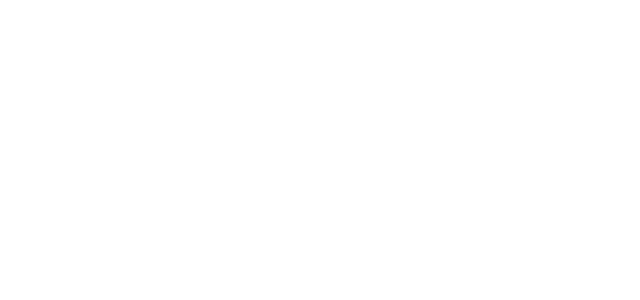
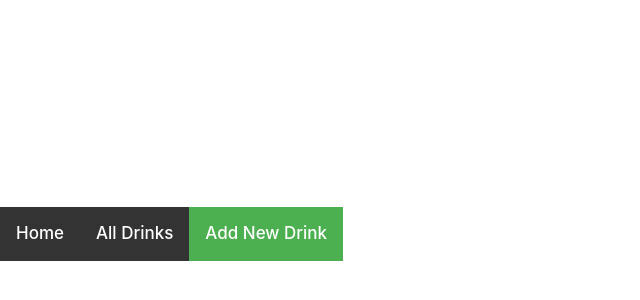
Before and after one commit to garycason/Gary-Drinks-Capstone, a React (Vite) app: page /add-drink in a window 1280 px wide. Before the commit this address had no page. Shown: the part 166-466 px from the top of the page, without its empty margins (0-640 px from the left). Built offline with nearby package versions, Linux system fonts and the light colour scheme.

Commit message:
added some navbar functionality

```diff
--- a/src/App.jsx
+++ b/src/App.jsx
@@ -1,20 +1,22 @@
 // src/App.jsx
-import HomePage from './components/HomePage/HomePage';
 
-import { BrowserRouter as Router, Route, Routes } from 'react-router-dom';
-import DrinkListPage from './components/DrinkListPage/DrinkListPage';
-// Import other components you might route to
+import { BrowserRouter as Router, Routes, Route } from 'react-router-dom'
+import NavBar from './components/NavBar/Navbar'
+import HomePage from './components/HomePage/HomePage'
+import DrinkListPage from './components/DrinkListPage/DrinkListPage'
+
 
 const App = () => {
   return (
     <Router>
+      <NavBar />
       <Routes>
-        <Route path="/" element={<HomePage />} /> {/* Add your home page component here */}
+        <Route path="/" element={<HomePage />} />
         <Route path="/drinks" element={<DrinkListPage />} />
-        {/* Add other routes as needed */}
+        {/* ... other routes */}
       </Routes>
     </Router>
-  );
-};
+  )
+}
 
-export default App;
+export default App
--- a/src/components/NavBar/NavBar.css
+++ b/src/components/NavBar/NavBar.css
@@ -0,0 +1,25 @@
+/* src/components/NavBar/NavBar.css */
+.navbar {
+    background-color: #333;
+    overflow: hidden;
+  }
+
+  .navbar a {
+    float: left;
+    display: block;
+    color: white;
+    text-align: center;
+    padding: 14px 16px;
+    text-decoration: none;
+    font-size: 17px;
+  }
+
+  .navbar a:hover {
+    background-color: #ddd;
+    color: black;
+  }
+
+  .active-link {
+    background-color: #4CAF50;
+    color: white;
+  }
--- a/src/components/NavBar/Navbar.jsx
+++ b/src/components/NavBar/Navbar.jsx
@@ -0,0 +1,23 @@
+// src/components/NavBar/NavBar.jsx
+
+import { NavLink } from 'react-router-dom'
+import './NavBar.css'
+
+const NavBar = () => {
+  return (
+    <nav className="navbar">
+      <NavLink to="/" className={({ isActive }) => isActive ? "active-link" : ""}>
+        Home
+      </NavLink>
+      <NavLink to="/drinks" className={({ isActive }) => isActive ? "active-link" : ""}>
+        All Drinks
+      </NavLink>
+      <NavLink to="/add-drink" className={({ isActive }) => isActive ? "active-link" : ""}>
+        Add New Drink
+      </NavLink>
+      {/* You can add more navigation links here */}
+    </nav>
+  );
+};
+
+export default NavBar
```
